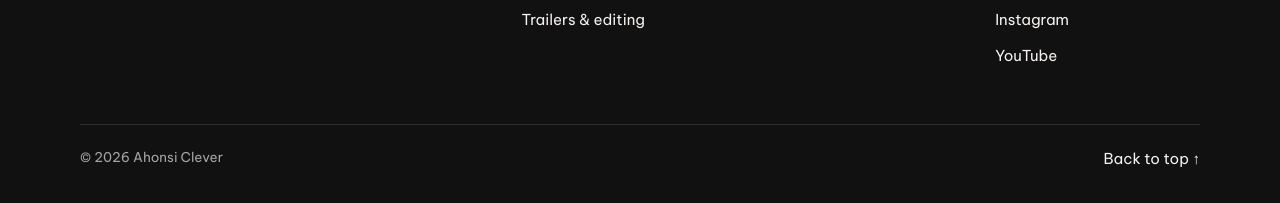
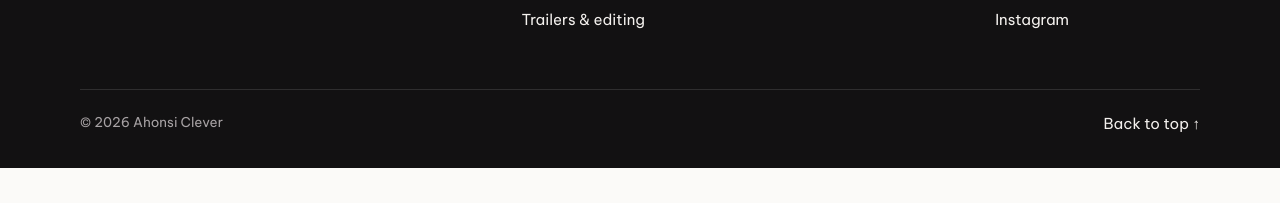
Before and after one commit to ahonsiclever-animator/ahonsiclever-animator.github.io, a plain HTML site: page work.html in a window 1280 px wide. Shown: the part 5824-6027 px from the top of the page. After the commit the page ends 5992 px from the top, so only its background shows below. Drawn offline with Linux system fonts and the light colour scheme.

Commit message:
New animation-only CV; remove YouTube links
Co-Authored-By: Claude Opus 5.5 <noreply@anthropic.com>

```diff
--- a/work.html
+++ b/work.html
@@ -74,7 +74,6 @@
         <li><a href="https://www.linkedin.com/in/ahonsiclever25" target="_blank" rel="noopener">LinkedIn</a></li>
         <li><a href="https://x.com/ahonsiclever" target="_blank" rel="noopener">X</a></li>
         <li><a href="https://www.instagram.com/clever_ahonsi" target="_blank" rel="noopener">Instagram</a></li>
-        <li><a href="https://www.youtube.com/@dpaperman" target="_blank" rel="noopener">YouTube</a></li>
       </ul></div>
     </div>
     <div class="foot-base"><span>© <span id="year">2026</span> Ahonsi Clever</span><a href="#top" onclick="scrollTo({top:0});return false">Back to top ↑</a></div>
```
Also changed, not shown: about.html (+0 -1 lines), index.html (+0 -2 lines), 1 other file.
